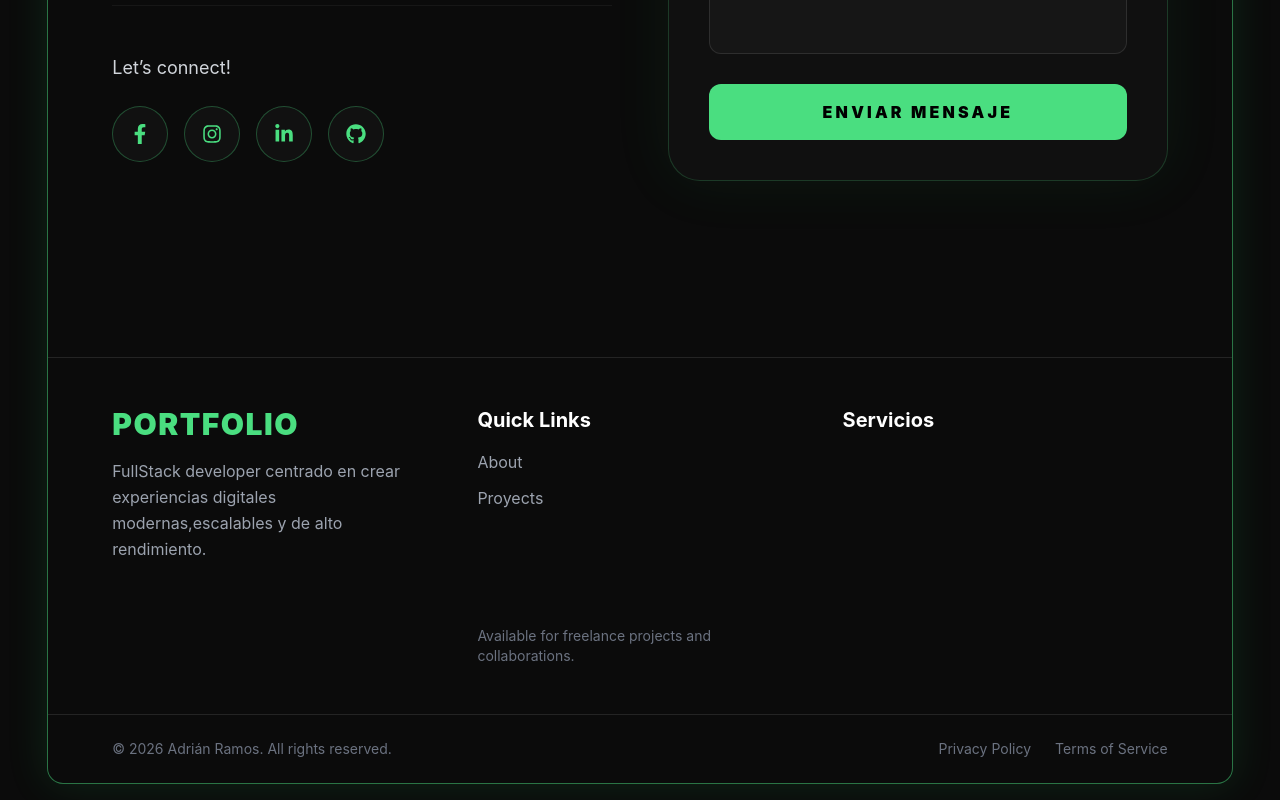
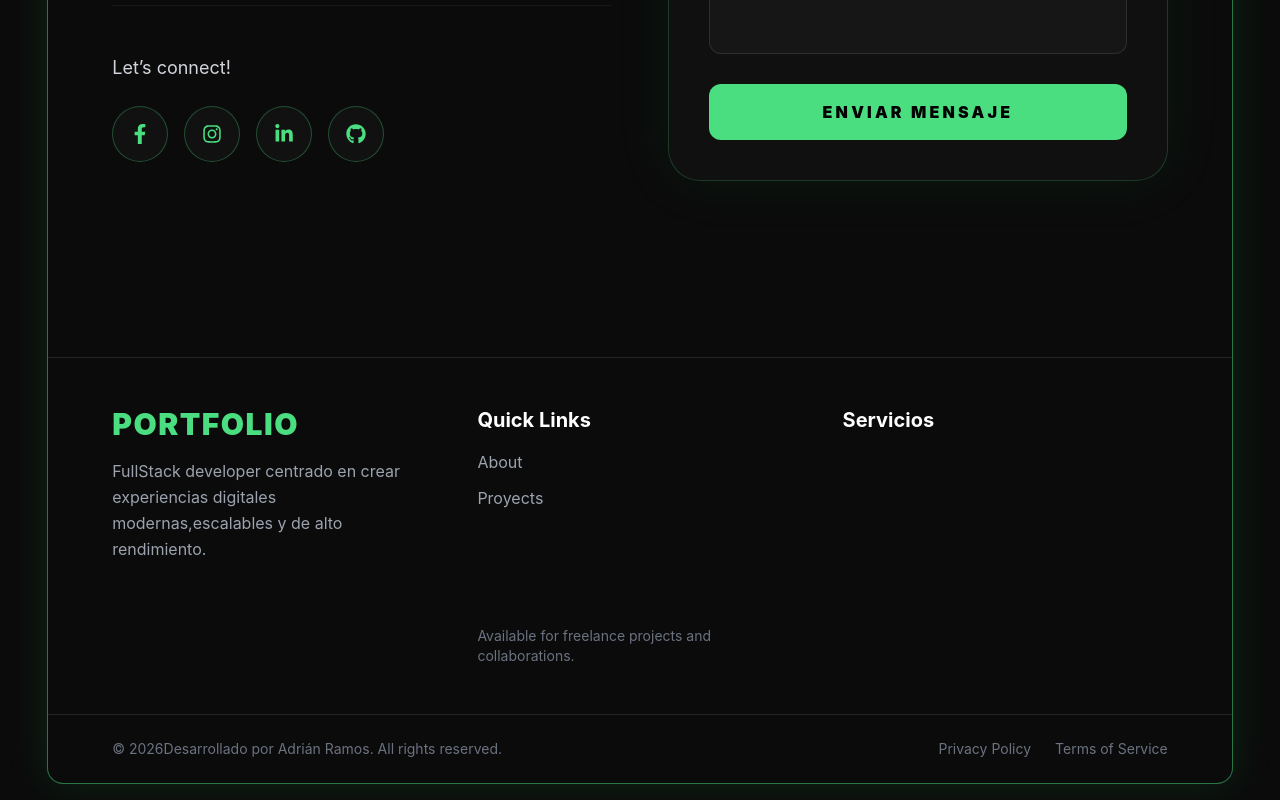
Before and after one commit to AMarceloRamos/portafolioReact, a React (Vite) app in the folder frontend/: page / in a window 1280 px wide. Shown: the part 2172-2972 px from the top of the page. Built offline with nearby package versions, Linux system fonts and the light colour scheme; no server answers.

Commit message:
Update Footer.tsx
agregando información importante

```diff
--- a/frontend/src/components/Footer.tsx
+++ b/frontend/src/components/Footer.tsx
@@ -100,7 +100,7 @@ export default function Footer() {
         <div className="flex flex-col md:flex-row gap-4 justify-between items-center">
 
           <p className="text-gray-500 text-sm text-center md:text-left">
-            © {new Date().getFullYear()} Adrián Ramos. All rights reserved.
+            © {new Date().getFullYear()}Desarrollado por Adrián Ramos. All rights reserved.
           </p>
 
           <div className="flex gap-6 text-sm">
```
